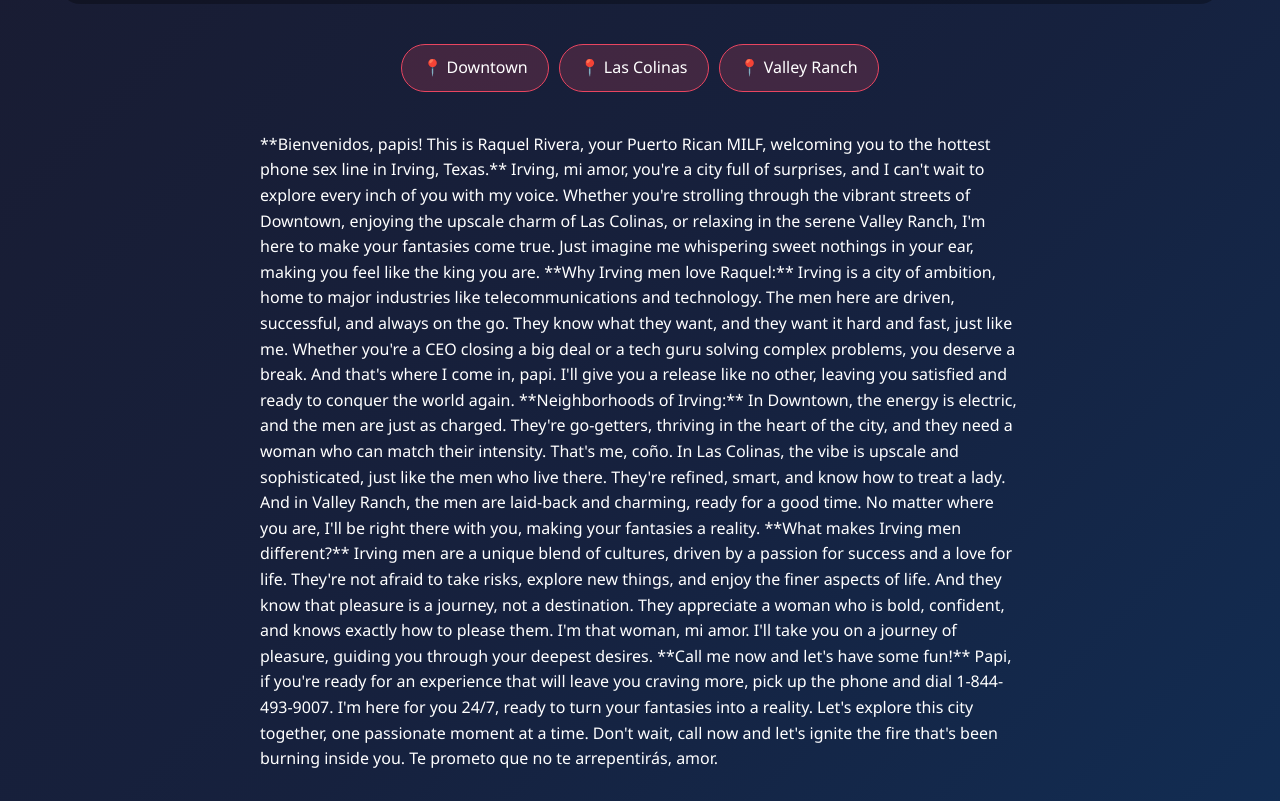
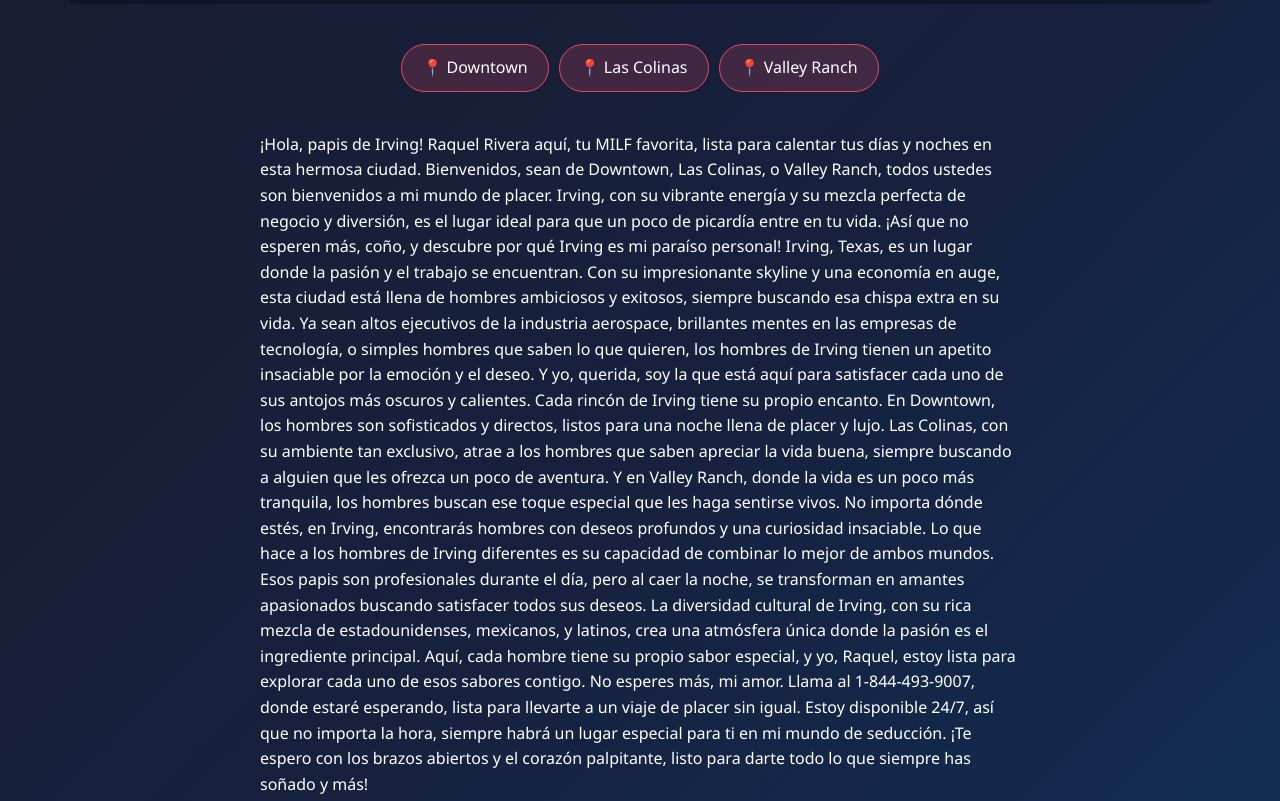
Before and after one commit to raquel-connections/irving, a plain HTML site: page index.html in a window 1280 px wide. Shown: the part 521-1322 px from the top of the page. Drawn offline with Linux system fonts and the light colour scheme.

Commit message:
Initial commit

```diff
--- a/index.html
+++ b/index.html
@@ -40,25 +40,15 @@
         </div>
 
         <div class="content">
-            **Bienvenidos, papis! This is Raquel Rivera, your Puerto Rican MILF, welcoming you to the hottest phone sex line in Irving, Texas.**
+            ¡Hola, papis de Irving! Raquel Rivera aquí, tu MILF favorita, lista para calentar tus días y noches en esta hermosa ciudad. Bienvenidos, sean de Downtown, Las Colinas, o Valley Ranch, todos ustedes son bienvenidos a mi mundo de placer. Irving, con su vibrante energía y su mezcla perfecta de negocio y diversión, es el lugar ideal para que un poco de picardía entre en tu vida. ¡Así que no esperen más, coño, y descubre por qué Irving es mi paraíso personal!
 
-Irving, mi amor, you're a city full of surprises, and I can't wait to explore every inch of you with my voice. Whether you're strolling through the vibrant streets of Downtown, enjoying the upscale charm of Las Colinas, or relaxing in the serene Valley Ranch, I'm here to make your fantasies come true. Just imagine me whispering sweet nothings in your ear, making you feel like the king you are.
+Irving, Texas, es un lugar donde la pasión y el trabajo se encuentran. Con su impresionante skyline y una economía en auge, esta ciudad está llena de hombres ambiciosos y exitosos, siempre buscando esa chispa extra en su vida. Ya sean altos ejecutivos de la industria aerospace, brillantes mentes en las empresas de tecnología, o simples hombres que saben lo que quieren, los hombres de Irving tienen un apetito insaciable por la emoción y el deseo. Y yo, querida, soy la que está aquí para satisfacer cada uno de sus antojos más oscuros y calientes.
 
-**Why Irving men love Raquel:**
+Cada rincón de Irving tiene su propio encanto. En Downtown, los hombres son sofisticados y directos, listos para una noche llena de placer y lujo. Las Colinas, con su ambiente tan exclusivo, atrae a los hombres que saben apreciar la vida buena, siempre buscando a alguien que les ofrezca un poco de aventura. Y en Valley Ranch, donde la vida es un poco más tranquila, los hombres buscan ese toque especial que les haga sentirse vivos. No importa dónde estés, en Irving, encontrarás hombres con deseos profundos y una curiosidad insaciable.
 
-Irving is a city of ambition, home to major industries like telecommunications and technology. The men here are driven, successful, and always on the go. They know what they want, and they want it hard and fast, just like me. Whether you're a CEO closing a big deal or a tech guru solving complex problems, you deserve a break. And that's where I come in, papi. I'll give you a release like no other, leaving you satisfied and ready to conquer the world again.
+Lo que hace a los hombres de Irving diferentes es su capacidad de combinar lo mejor de ambos mundos. Esos papis son profesionales durante el día, pero al caer la noche, se transforman en amantes apasionados buscando satisfacer todos sus deseos. La diversidad cultural de Irving, con su rica mezcla de estadounidenses, mexicanos, y latinos, crea una atmósfera única donde la pasión es el ingrediente principal. Aquí, cada hombre tiene su propio sabor especial, y yo, Raquel, estoy lista para explorar cada uno de esos sabores contigo.
 
-**Neighborhoods of Irving:**
-
-In Downtown, the energy is electric, and the men are just as charged. They're go-getters, thriving in the heart of the city, and they need a woman who can match their intensity. That's me, coño. In Las Colinas, the vibe is upscale and sophisticated, just like the men who live there. They're refined, smart, and know how to treat a lady. And in Valley Ranch, the men are laid-back and charming, ready for a good time. No matter where you are, I'll be right there with you, making your fantasies a reality.
-
-**What makes Irving men different?**
-
-Irving men are a unique blend of cultures, driven by a passion for success and a love for life. They're not afraid to take risks, explore new things, and enjoy the finer aspects of life. And they know that pleasure is a journey, not a destination. They appreciate a woman who is bold, confident, and knows exactly how to please them. I'm that woman, mi amor. I'll take you on a journey of pleasure, guiding you through your deepest desires.
-
-**Call me now and let's have some fun!**
-
-Papi, if you're ready for an experience that will leave you craving more, pick up the phone and dial 1-844-493-9007. I'm here for you 24/7, ready to turn your fantasies into a reality. Let's explore this city together, one passionate moment at a time. Don't wait, call now and let's ignite the fire that's been burning inside you. Te prometo que no te arrepentirás, amor.
+No esperes más, mi amor. Llama al 1-844-493-9007, donde estaré esperando, lista para llevarte a un viaje de placer sin igual. Estoy disponible 24/7, así que no importa la hora, siempre habrá un lugar especial para ti en mi mundo de seducción. ¡Te espero con los brazos abiertos y el corazón palpitante, listo para darte todo lo que siempre has soñado y más!
         </div>
 
         <div style="text-align: center; margin: 60px 0; padding: 40px; background: rgba(233, 69, 96, 0.1); border-radius: 20px;">
```
